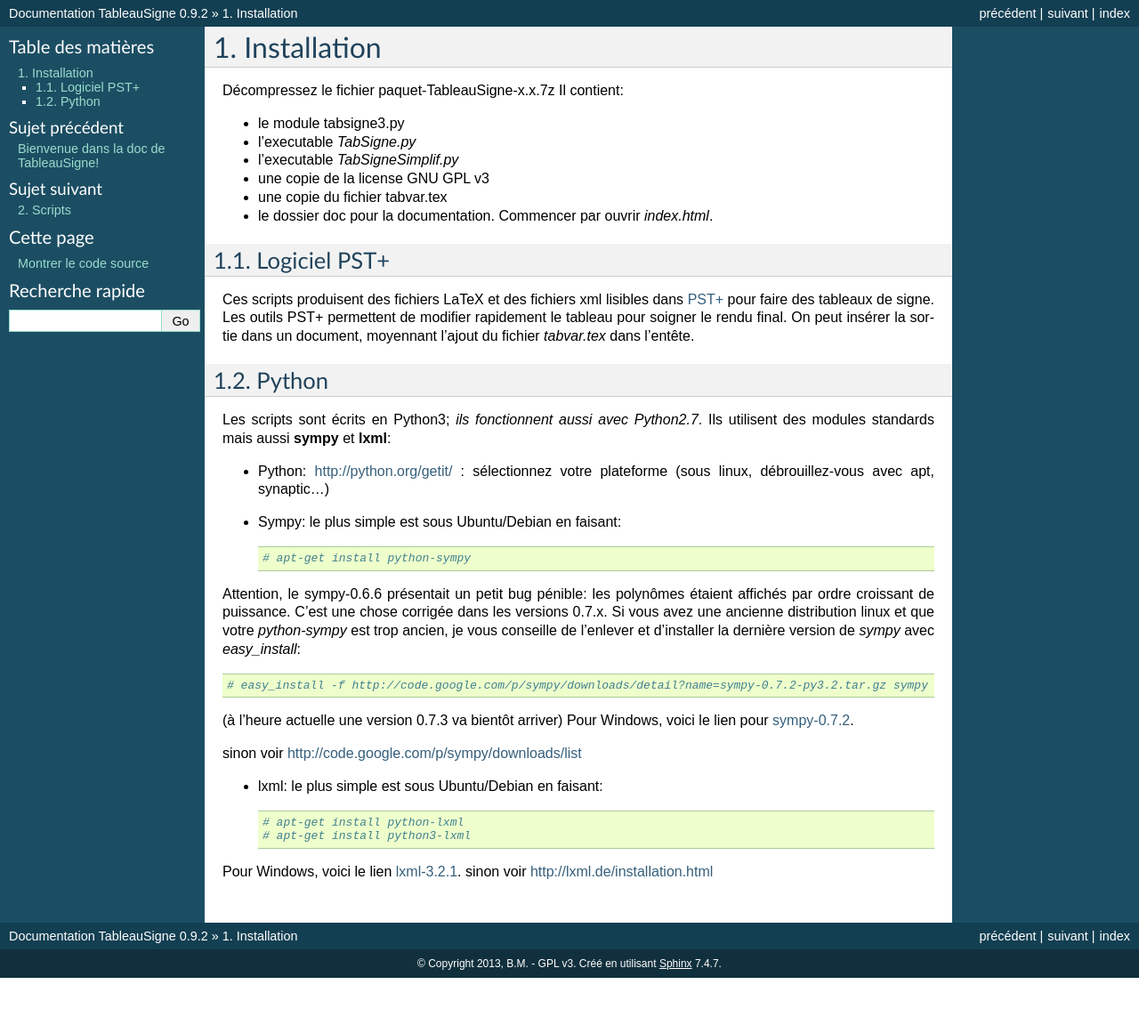
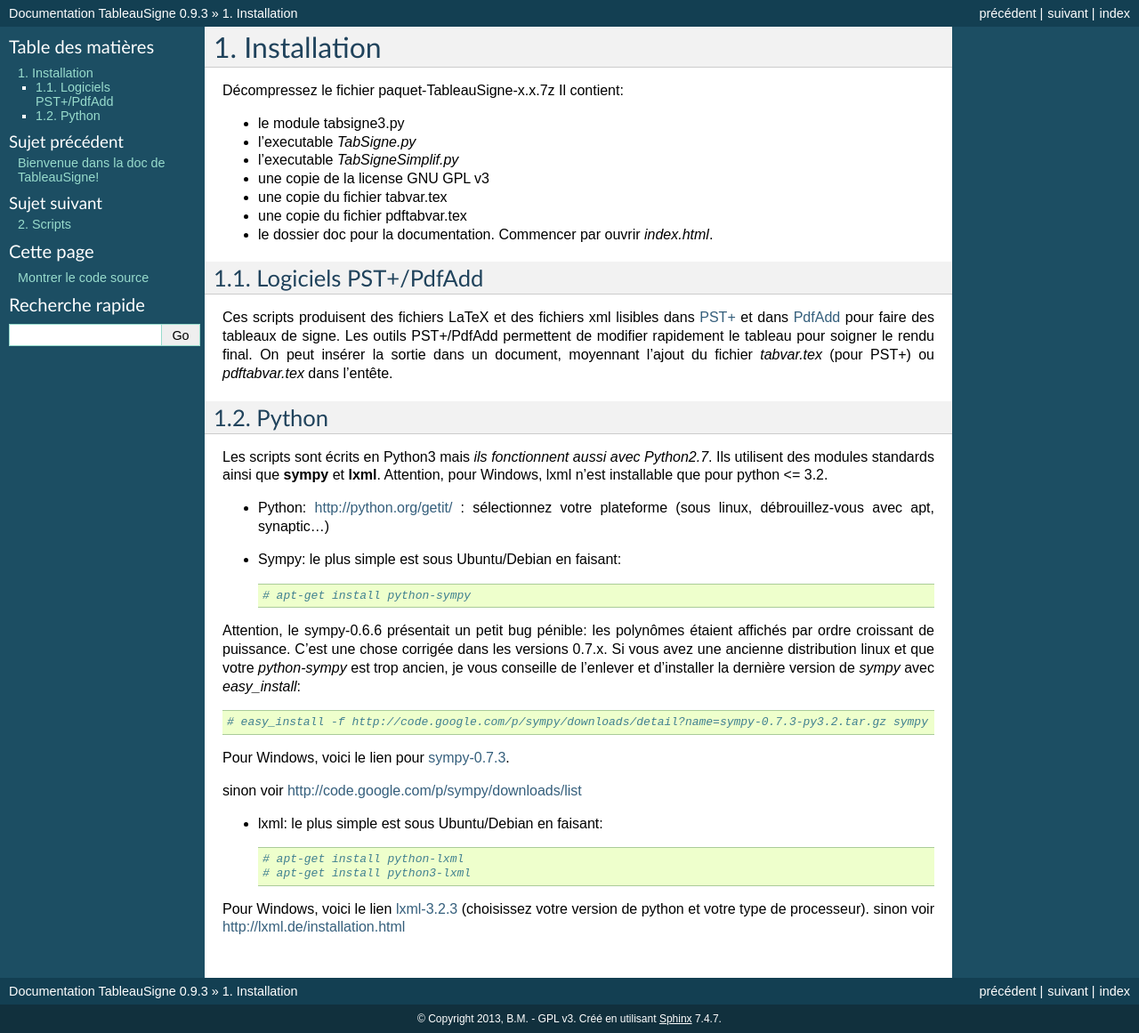
Before and after one commit to TeddyBoomer/TableauSigne, a Sphinx documentation site: the page built from doc/source/install.rst, in a window 1280 px wide. Shown: the whole page at 89% size. Built offline with Sphinx 7.4.7, drawn with Linux system fonts in a browser that asks for light colours; before the commit the page ends 1099 px from its top, so only the background shows below that.

```diff
--- a/TabSigneSimplif.py
+++ b/TabSigneSimplif.py
@@ -21,7 +21,7 @@
                     help="L'expression dont on doit construire le tableau de signe (format sympy)")
 parser.add_argument('--bornes', '-b', type=str, nargs='?', default='[-oo,oo]',
                     help="Liste [a,b] des bornes d'étude. L'infini se note oo.")
-parser.add_argument('--format', '-f', type=str, choices=['tex','pst'], default='tex',
+parser.add_argument('--format', '-f', type=str, choices=['tex','pst', 'pag'], default='tex',
                     help="Choix du format de sortie")
 parser.add_argument('--out', '-o', type=str, nargs='?', default='tableau_simplif',
                     help="Nom du fichier de sortie (sans extension)")
@@ -31,5 +31,5 @@
 # l'expresion est du type "'e'" dans A
 tmp = TableauSigne(eval(A.expr), bornes = eval(A.bornes))
 # choix du format dans le dictionnaire fin des 2 méthodes.
-fin = {'tex':tmp.export_latex, 'pst':tmp.export_pst}
-fin[A.format](nom = A.out, simplif = True)
+fin = {'tex':tmp.export_latex, 'pst':tmp.export_pst, 'pag':tmp.export_pst}
+fin[A.format](nom = A.out, simplif = True, ext = A.format)
--- a/doc/source/conf.py
+++ b/doc/source/conf.py
@@ -49,9 +49,9 @@
 # built documents.
 #
 # The short X.Y version.
-version = '0.9.2'
+version = '0.9.3'
 # The full version, including alpha/beta/rc tags.
-release = '0.9.2'
+release = '0.9.3'
 
 # The language for content autogenerated by Sphinx. Refer to documentation
 # for a list of supported languages.
--- a/doc/source/history.rst
+++ b/doc/source/history.rst
@@ -3,6 +3,7 @@
 
 Versions:
 
+* 0.9.3 : Ajout de l'extension 'pag' pour les sorties vers pdfadd. Ajout du fichier pdftabvar.tex.
 * 0.9.2 : Factorisation du code - disparition des fonctions internes en _simplif, ajout d'un paramètre simplif (True/False). Fonction *_degree_good* retirée suite à commentaire `issue #3970 <http://code.google.com/p/sympy/issues/detail?id=3970>`_
 * 0.9 : Ajout de la fonction *randExpr* pour générer aléatoirement des produits/quotients.
         Une fonction annexe *_degree_good* ajoutée suite à un défaut sur la fonction degree de sympy (qui lève une exception quand on lui donne une constante).
--- a/doc/source/index.rst
+++ b/doc/source/index.rst
@@ -42,9 +42,9 @@
    \tx{\text{signe de }f} &  & \tx{+} & \dbt & \tx{-} & \txt{0} & \tx{+} & \dbt & \tx{-} & \cr}$$
    >>> B.export_pst()
 
-Le logiciel PST+ donne le rendu suivant (.eps converti en .jpg)
+Le logiciel pdfAdd donne le rendu suivant (.pdf converti en .png)
 
-.. image:: ../img/exemple.jpg
+.. image:: ../img/exemple.png
    :scale: 100 %
    :alt: résultat de l'export au format eps (produit par pst+)
    :align: left
--- a/doc/source/install.rst
+++ b/doc/source/install.rst
@@ -9,23 +9,25 @@
 * l'executable *TabSigneSimplif.py*
 * une copie de la license GNU GPL v3
 * une copie du fichier tabvar.tex
+* une copie du fichier pdftabvar.tex
 * le dossier doc pour la documentation. Commencer par ouvrir *index.html*.
 
-Logiciel  PST+
-^^^^^^^^^^^^^^
+Logiciels  PST+/PdfAdd
+^^^^^^^^^^^^^^^^^^^^^^
 
 Ces scripts produisent des fichiers LaTeX et des fichiers xml lisibles dans
-`PST+ <http://www.xm1math.net/pstplus/>`_ pour faire des tableaux de signe. Les
-outils PST+ permettent de modifier rapidement le tableau pour soigner le rendu
+`PST+ <http://www.xm1math.net/pstplus/>`_ et dans `PdfAdd
+<http://www.xm1math.net/pdfadd/>`_ pour faire des tableaux de signe. Les outils
+PST+/PdfAdd permettent de modifier rapidement le tableau pour soigner le rendu
 final. On peut insérer la sortie dans un document, moyennant l'ajout du fichier
-*tabvar.tex* dans l'entête.
+*tabvar.tex* (pour PST+) ou *pdftabvar.tex* dans l'entête.
 
 Python
 ^^^^^^
 
-Les scripts sont écrits en Python3; *ils fonctionnent aussi avec Python2.7*.
-Ils utilisent des modules standards mais
-aussi **sympy** et **lxml**:
+Les scripts sont écrits en Python3 mais *ils fonctionnent aussi avec Python2.7*.
+Ils utilisent des modules standards ainsi que **sympy** et **lxml**.
+Attention, pour Windows, lxml n'est installable que pour python <= 3.2.
 
 * Python: `http://python.org/getit/ <http://python.org/getit/>`_ : sélectionnez votre plateforme (sous linux, débrouillez-vous avec apt, synaptic...)
 * Sympy: le plus simple est sous Ubuntu/Debian en faisant::
@@ -38,10 +40,9 @@
 votre *python-sympy* est trop ancien, je vous conseille de l'enlever et
 d'installer la dernière version de *sympy* avec *easy_install*::
 
-  # easy_install -f http://code.google.com/p/sympy/downloads/detail?name=sympy-0.7.2-py3.2.tar.gz sympy
+  # easy_install -f http://code.google.com/p/sympy/downloads/detail?name=sympy-0.7.3-py3.2.tar.gz sympy
 
-(à l'heure actuelle une version 0.7.3 va bientôt arriver)
-Pour Windows, voici le lien pour `sympy-0.7.2  <http://code.google.com/p/sympy/downloads/detail?name=sympy-0.7.2.win32.exe>`_.
+Pour Windows, voici le lien pour `sympy-0.7.3  <http://code.google.com/p/sympy/downloads/detail?name=sympy-0.7.3.win32.exe>`_.
 
 sinon voir `http://code.google.com/p/sympy/downloads/list <http://code.google.com/p/sympy/downloads/list>`_
 
@@ -50,5 +51,6 @@
   # apt-get install python-lxml
   # apt-get install python3-lxml
 
-Pour Windows, voici le lien `lxml-3.2.1 <https://pypi.python.org/pypi/lxml/3.2.1>`_.
-sinon voir `http://lxml.de/installation.html <http://lxml.de/installation.html>`_
+Pour Windows, voici le lien `lxml-3.2.3 <https://pypi.python.org/pypi/lxml/3.2.4>`_ (choisissez votre version de python
+et votre type de processeur).  sinon voir `http://lxml.de/installation.html
+<http://lxml.de/installation.html>`_
```
Also changed, not shown: TabSigne.py (+4 -4 lines), doc/source/script.rst (+8 -1 lines), tabsigne3.py (+22 -17 lines).
